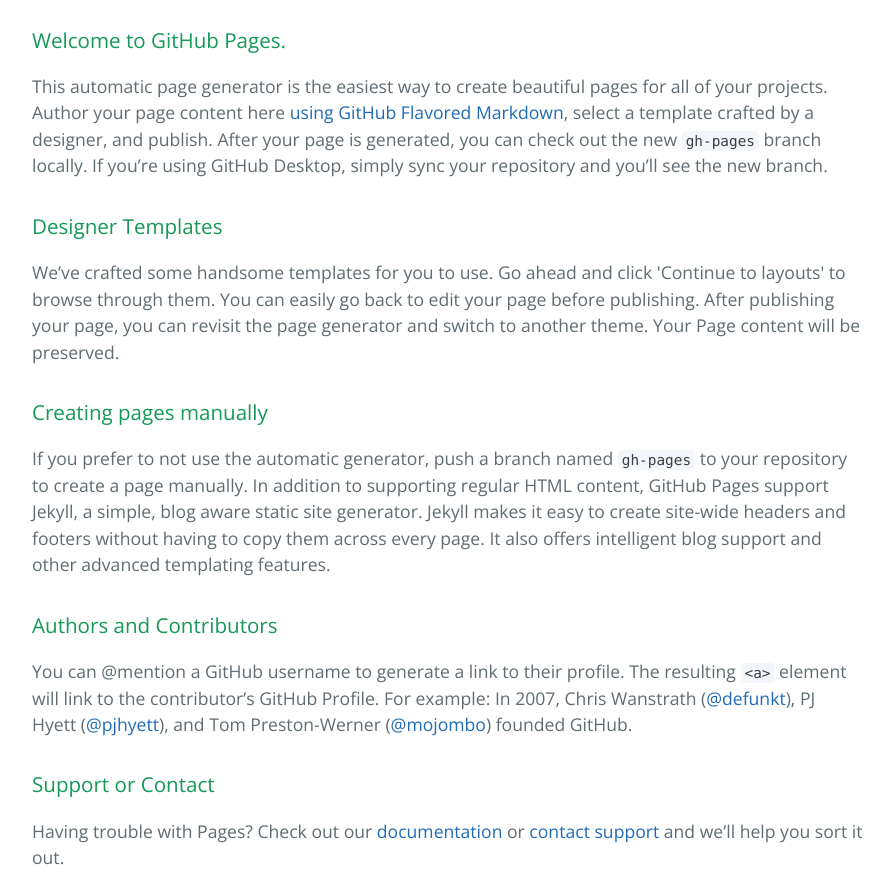
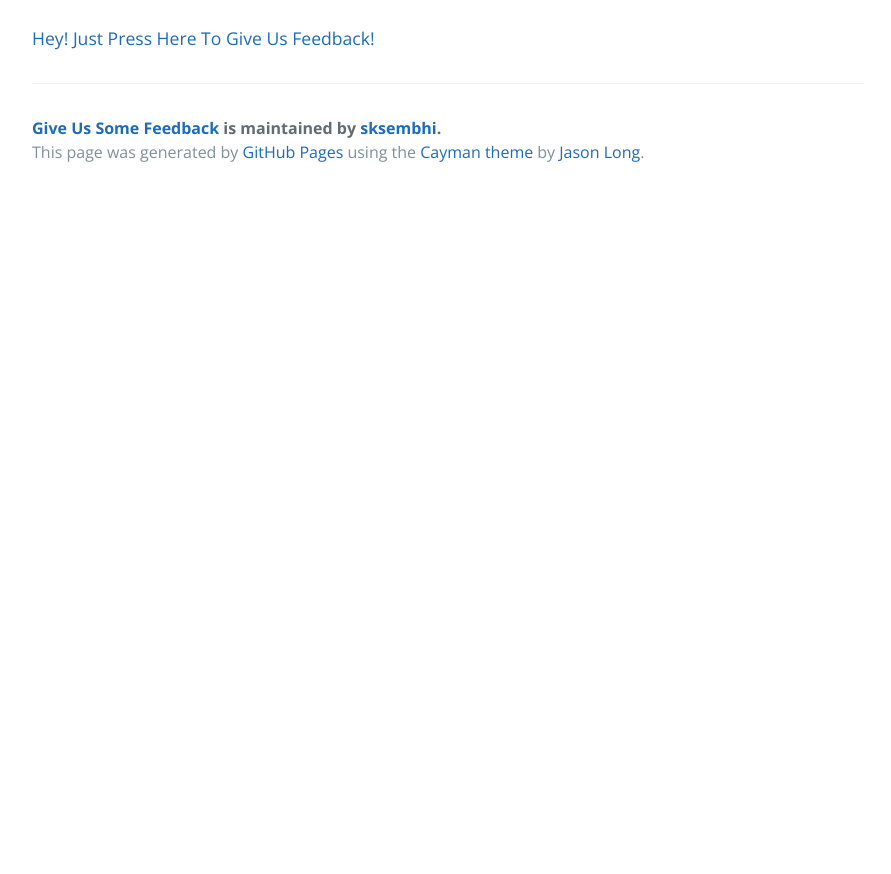
Before and after one commit to sksembhi/Give-Us-Some-Feedback, a plain HTML site: page index.html in a window 1280 px wide. Shown: the part 420-1294 px from the top of the page, without its empty margins (192-1083 px from the left). After the commit the page ends 800 px from the top, so only its background shows below. Drawn offline with nearby package versions, Linux system fonts and the light colour scheme.

```diff
--- a/index.html
+++ b/index.html
@@ -19,30 +19,7 @@
     </section>
 
     <section class="main-content">
-      <h3>
-<a id="welcome-to-github-pages" class="anchor" href="#welcome-to-github-pages" aria-hidden="true"><span aria-hidden="true" class="octicon octicon-link"></span></a>Welcome to GitHub Pages.</h3>
-
-<p>This automatic page generator is the easiest way to create beautiful pages for all of your projects. Author your page content here <a href="https://guides.github.com/features/mastering-markdown/">using GitHub Flavored Markdown</a>, select a template crafted by a designer, and publish. After your page is generated, you can check out the new <code>gh-pages</code> branch locally. If you’re using GitHub Desktop, simply sync your repository and you’ll see the new branch.</p>
-
-<h3>
-<a id="designer-templates" class="anchor" href="#designer-templates" aria-hidden="true"><span aria-hidden="true" class="octicon octicon-link"></span></a>Designer Templates</h3>
-
-<p>We’ve crafted some handsome templates for you to use. Go ahead and click 'Continue to layouts' to browse through them. You can easily go back to edit your page before publishing. After publishing your page, you can revisit the page generator and switch to another theme. Your Page content will be preserved.</p>
-
-<h3>
-<a id="creating-pages-manually" class="anchor" href="#creating-pages-manually" aria-hidden="true"><span aria-hidden="true" class="octicon octicon-link"></span></a>Creating pages manually</h3>
-
-<p>If you prefer to not use the automatic generator, push a branch named <code>gh-pages</code> to your repository to create a page manually. In addition to supporting regular HTML content, GitHub Pages support Jekyll, a simple, blog aware static site generator. Jekyll makes it easy to create site-wide headers and footers without having to copy them across every page. It also offers intelligent blog support and other advanced templating features.</p>
-
-<h3>
-<a id="authors-and-contributors" class="anchor" href="#authors-and-contributors" aria-hidden="true"><span aria-hidden="true" class="octicon octicon-link"></span></a>Authors and Contributors</h3>
-
-<p>You can @mention a GitHub username to generate a link to their profile. The resulting <code>&lt;a&gt;</code> element will link to the contributor’s GitHub Profile. For example: In 2007, Chris Wanstrath (<a href="https://github.com/defunkt" class="user-mention">@defunkt</a>), PJ Hyett (<a href="https://github.com/pjhyett" class="user-mention">@pjhyett</a>), and Tom Preston-Werner (<a href="https://github.com/mojombo" class="user-mention">@mojombo</a>) founded GitHub.</p>
-
-<h3>
-<a id="support-or-contact" class="anchor" href="#support-or-contact" aria-hidden="true"><span aria-hidden="true" class="octicon octicon-link"></span></a>Support or Contact</h3>
-
-<p>Having trouble with Pages? Check out our <a href="https://help.github.com/pages">documentation</a> or <a href="https://github.com/contact">contact support</a> and we’ll help you sort it out.</p>
+      <p><a href="https://goo.gl/forms/XDW2eb5PpJpP9x2I3">Hey! Just Press Here To Give Us Feedback! </a></p>
 
       <footer class="site-footer">
         <span class="site-footer-owner"><a href="https://github.com/sksembhi/Give-Us-Some-Feedback">Give Us Some Feedback</a> is maintained by <a href="https://github.com/sksembhi">sksembhi</a>.</span>
```
Also changed, not shown: params.json (+1 -1 lines).
